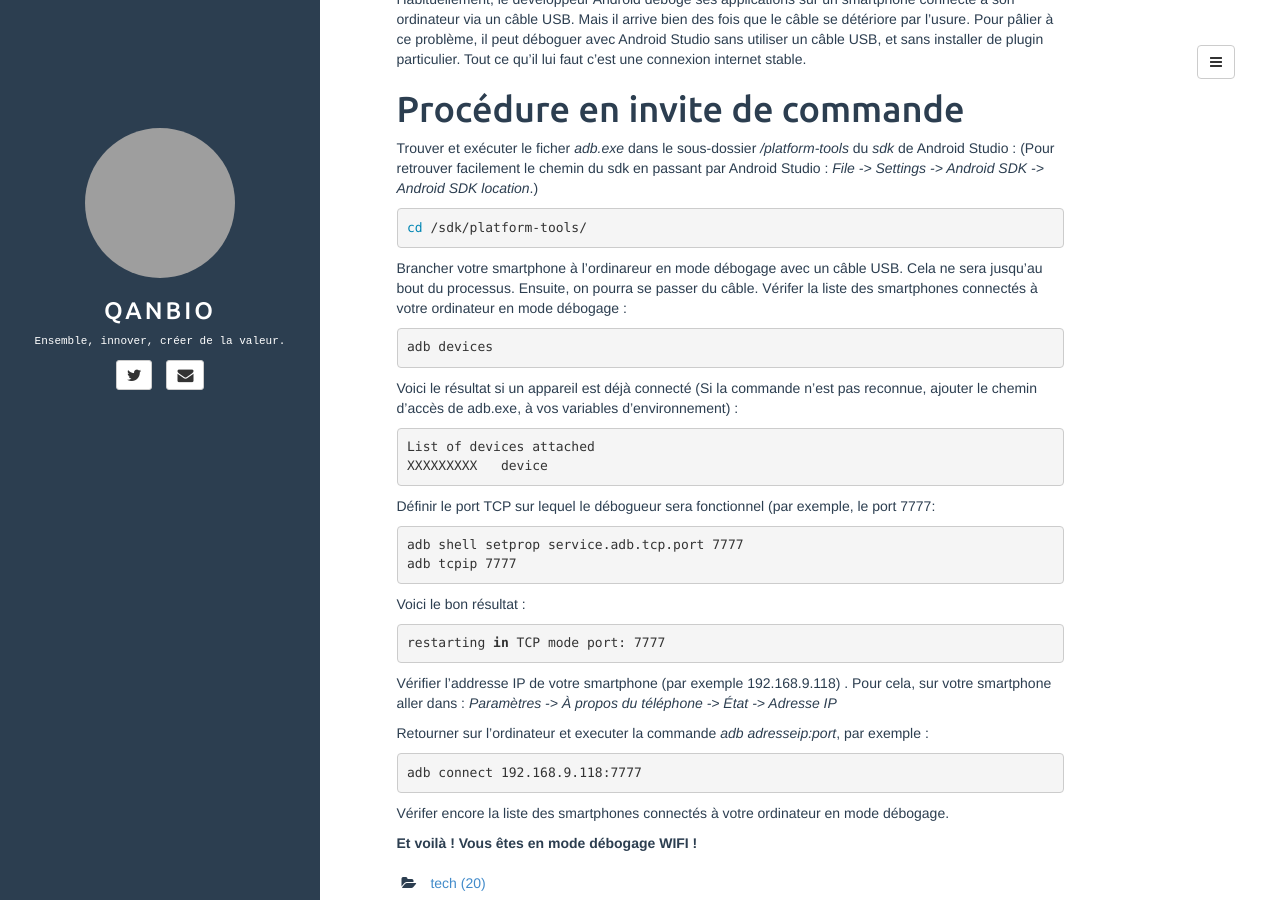
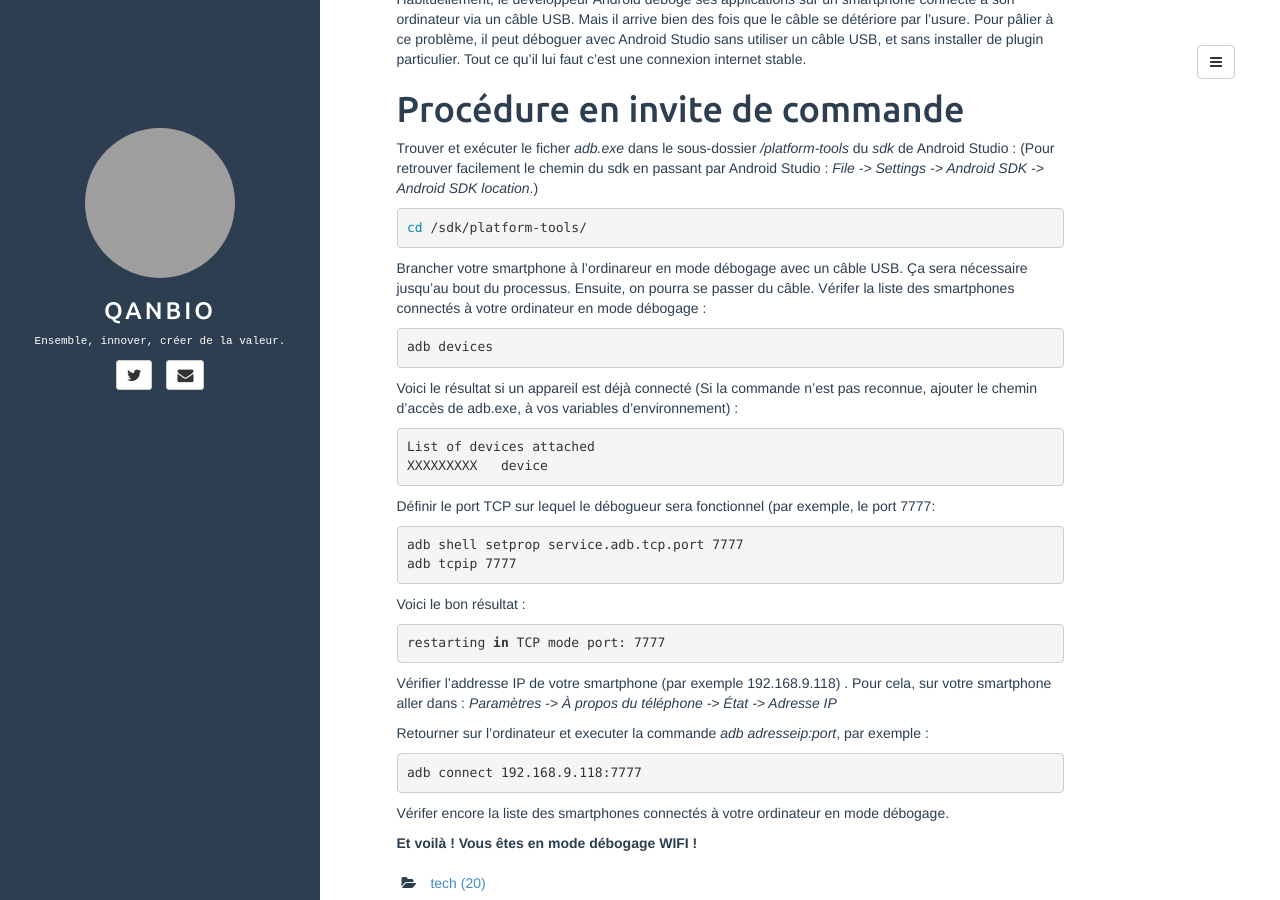
Before and after one commit to qanbio/blog, a Jekyll site: the page built from _posts/2017-11-16-comment-debuger-sur-android-studio-en-mode-wifi.md, in a window 1280 px wide and 900 px high, scrolled down 310 px. Built offline with Jekyll 4.4.1, drawn with Linux system fonts in a browser that asks for light colours; comment, search, counter and statistics services are not loaded; grey boxes are pictures that could not be loaded.

Commit message:
réedition

```diff
--- a/_posts/2017-11-16-comment-debuger-sur-android-studio-en-mode-wifi.md
+++ b/_posts/2017-11-16-comment-debuger-sur-android-studio-en-mode-wifi.md
@@ -24,7 +24,7 @@ Trouver et exécuter le ficher *adb.exe* dans le sous-dossier */platform-tools*
 
 {% highlight bash %}cd /sdk/platform-tools/{%endhighlight%}
 
-Brancher votre smartphone à l'ordinareur en mode débogage avec un câble USB. Cela ne sera jusqu'au bout du processus. Ensuite, on pourra se passer du câble.
+Brancher votre smartphone à l'ordinareur en mode débogage avec un câble USB. Ça sera nécessaire jusqu'au bout du processus. Ensuite, on pourra se passer du câble.
 Vérifer la liste des smartphones connectés à votre ordinateur en mode débogage :
 
 {% highlight bash %}adb devices{%endhighlight%}
```
